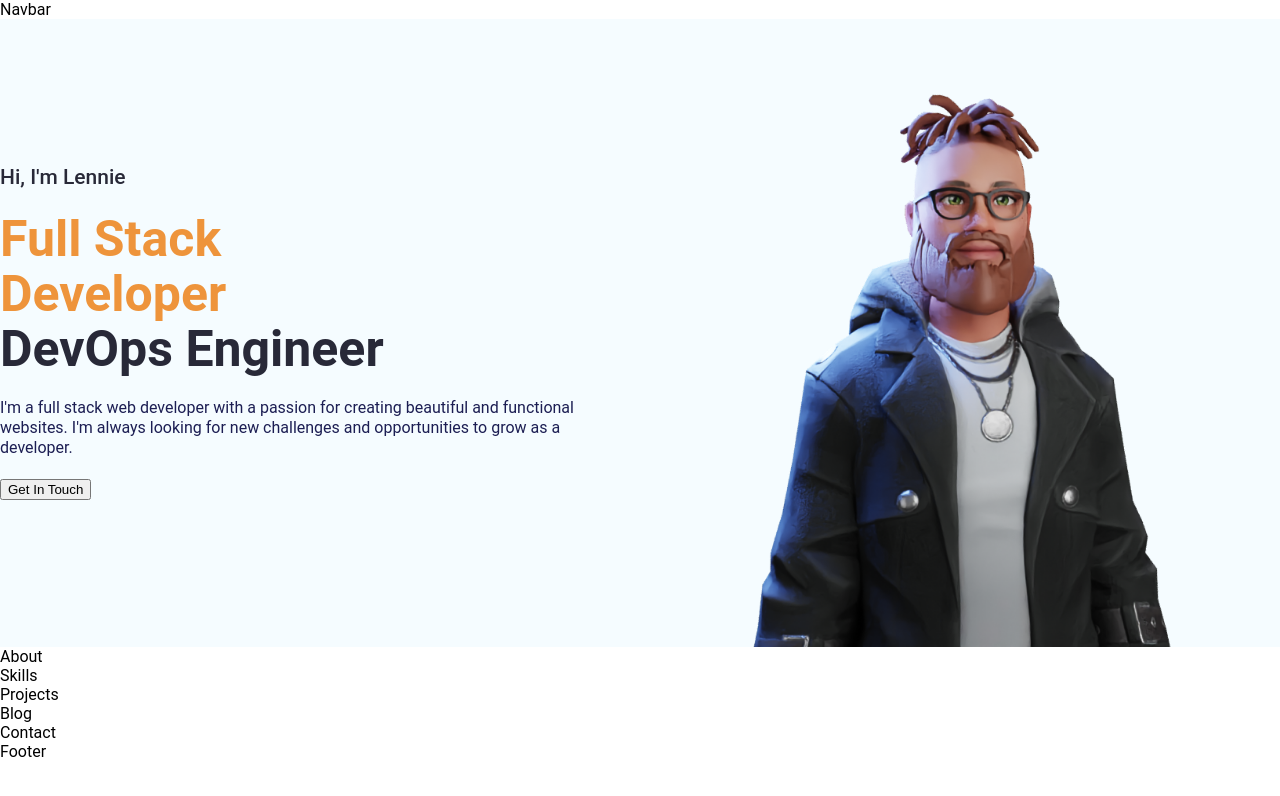
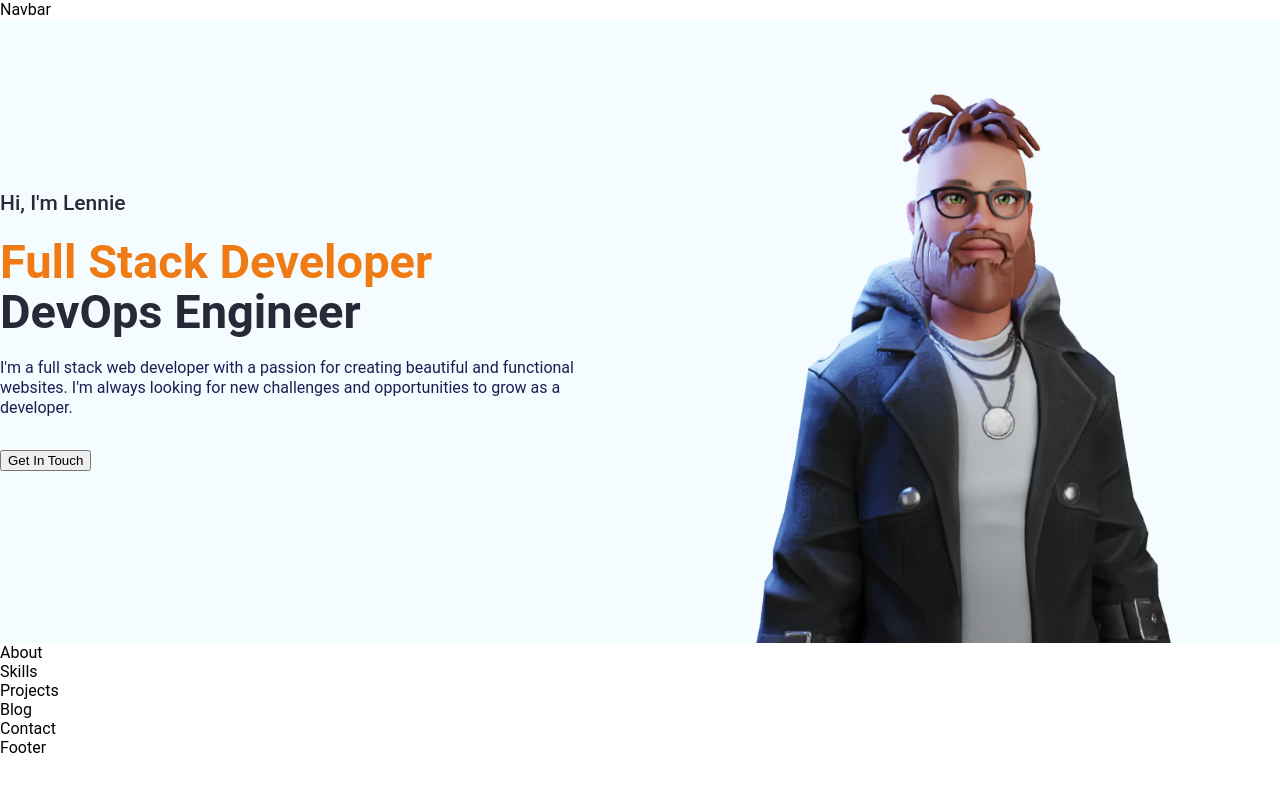
Before and after one commit to RedGh0st1/Personal-Portfolio-Website, a React (Vite) app: page / in a window 1280 px wide. Shown: the top 796 px of the page. Built offline with nearby package versions, Linux system fonts and the light colour scheme.

Commit message:
adjust hero component and css

```diff
--- a/src/components/Home/Hero/Hero.css
+++ b/src/components/Home/Hero/Hero.css
@@ -5,7 +5,7 @@
   padding: 133.333px, 85.333px, 133.333px;
   align-items: center;
   justify-content: space-between;
-  gap: 25px;
+  gap: 32px;
 }
 
 .hero-content-box {
@@ -24,9 +24,9 @@
 
 .hero-section-title {
   color: var(--heading-color);
-  font-size: 50px;
+  font-size: 47px;
   font-weight: 700;
-  line-height: 55px;
+  line-height: 50px;
   align-self: stretch;
 }
 
@@ -46,6 +46,6 @@
 }
 
 .hero-pic > img {
-  width: 100%;
-  height: 100%;
+  max-width: 100%;
+  height: auto; /* maintain aspect ratio */
 }
--- a/src/components/Home/Hero/Hero.tsx
+++ b/src/components/Home/Hero/Hero.tsx
@@ -12,22 +12,21 @@ export default function Hero() {
       <div className="hero-content-box">
         {/* This div contains the hero content */}
         <div className="hero-content">
-          <p className="section-title">Hi, I'm Lennie </p>
+          <p className="section-title">Hi, I'm Lennie</p>
           <h1 className="hero-section-title">
             <span className="hero-title-color">
-              Full Stack <br /> Developer
+              Full Stack Developer <br />
             </span>{" "}
-            <br />
-            DevOps Engineer <br />
+            DevOps Engineer
           </h1>
           <p className="hero-description">
             I'm a full stack web developer with a passion for creating beautiful
             and functional websites. I'm always looking for new challenges and
-            opportunities to grow as a developer. <br />
+            opportunities to grow as a developer.
           </p>
-          <button className="hero-button">Get In Touch</button>
-          {/* This button will take the user to the specific section of the website */}
         </div>
+        {/* This button will take the user to the specific section of the website */}
+        <button className="hero-button">Get In Touch</button>
       </div>
       {/* This div contains the hero picture of the developer */}
       <div className="hero-pic">
--- a/src/components/Navbar/Navbar.tsx
+++ b/src/components/Navbar/Navbar.tsx
@@ -1,3 +1,6 @@
+import { useState, useEffect } from "react";
+import { Link } from "react-scroll";
+
 export default function Navbar() {
   return <div>Navbar</div>;
 }
--- a/src/index.css
+++ b/src/index.css
@@ -1,5 +1,5 @@
 :root {
-  --primary: #ee943b;
+  --primary: #f07a13;
   --heading-color: #282938;
   --bg-shade: #f5fcff;
   --darkblue: #1c1e53;
```
